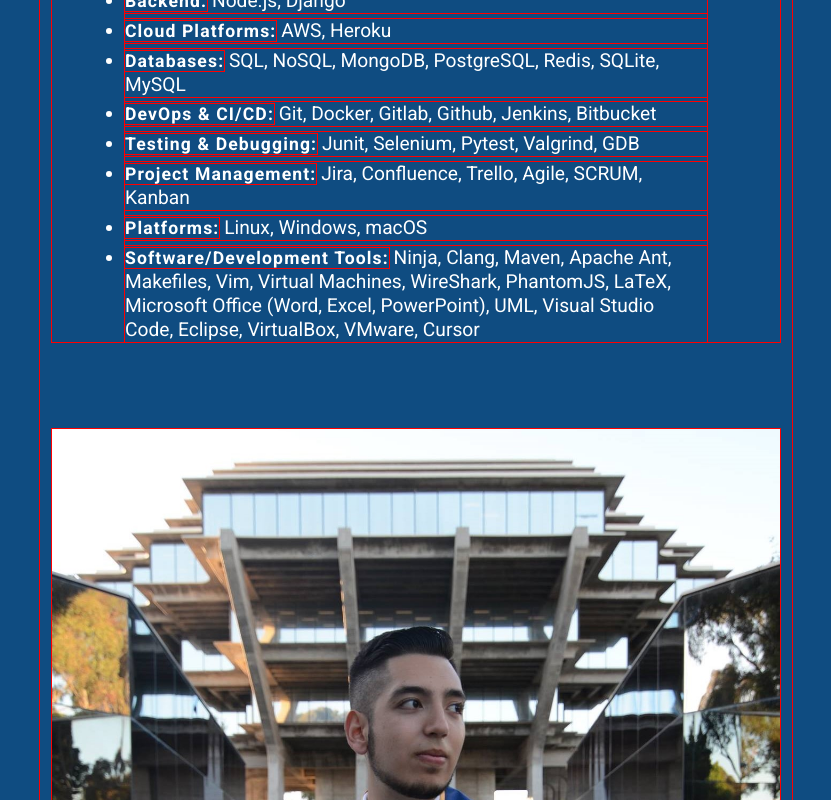
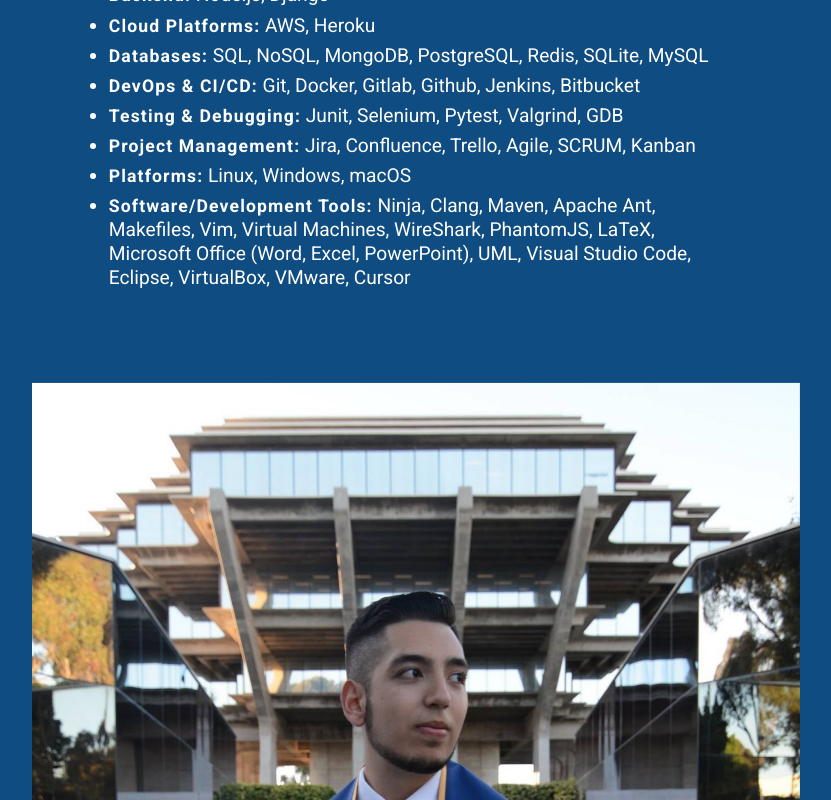
Before and after one commit to aahurtado/my_website, a plain HTML site: page index.html in a window 1280 px wide. Shown: the part 1140-1940 px from the top of the page, without its empty margins (224-1055 px from the left). Drawn offline with Linux system fonts and the light colour scheme.

Commit message:
Testing attempt #3

```diff
--- a/style.css
+++ b/style.css
@@ -3,7 +3,7 @@
     margin: 0;
     padding: 0;
     box-sizing: border-box;
-    outline: 1px solid red;
+    /* outline: 1px solid red; */
 }
 
 
@@ -100,8 +100,6 @@ section {
     width: 100%;
     padding-top: 7%;
     padding-bottom: 9%;
-    padding-left: 1%;
-    padding-right: 1%;
 }
 
 
@@ -133,8 +131,6 @@ div.section-divider {
 div.container {
     max-width: var(--website-main-width);
     margin: 0 auto;
-    padding-left: 1%;
-    padding-right: 1%;
 }
 
 
@@ -500,7 +496,7 @@ section.projects {
 
 /* ***************************************************************************** */
 /* Image Container */
-/* div.image-container {
+div.image-container {
     display: flex;
     flex-wrap: wrap;
     justify-content: space-around;
@@ -580,60 +576,12 @@ div.image-container figure:only-child {
     max-width: 100%;
     height: auto;
     object-fit: contain;
-}  */
+}
 
 
 
 
-.image-container {
-    display: flex;
-    flex-wrap: wrap;
-    justify-content: center;
-    align-items: center;
-    gap: 20px;
-    /* width: 100%;  */
-    max-width: 100%;
-    margin: 8% 0;
-    box-sizing: border-box;
 
-    opacity: 0;
-    animation: fadeIn 0.5s ease forwards;
- }
-
-
-@keyframes fadeIn {
-    from { opacity: 0; }
-    to { opacity: 1; }
-}
-
-
-.image-container > * {
-    flex: 0 0 calc(var(--half-width) - var(--half-image-gap));
-    max-width: calc(var(--half-width) - var(--half-image-gap));
-    min-width: 0;
-    box-sizing: border-box;
-}
-
-
-.image-container img {
-    max-width: 100%;
-    width: auto;
-    height: auto;
-    object-fit: contain;
-    /* display: block; */
-
-    transition-property: transform, box-shadow;
-    transition-duration: var(--transition-duration-quick);
-    transition-timing-function: var(--transition-style);
-    transition-delay: var(--transition-delay);
-}
-
-
-/* For an odd number of images, the last child takes full width */
-.image-container > :nth-child(odd):last-child {
-    flex: 0 0 100%;
-    max-width: 100%;
-}
 
 
 
```
